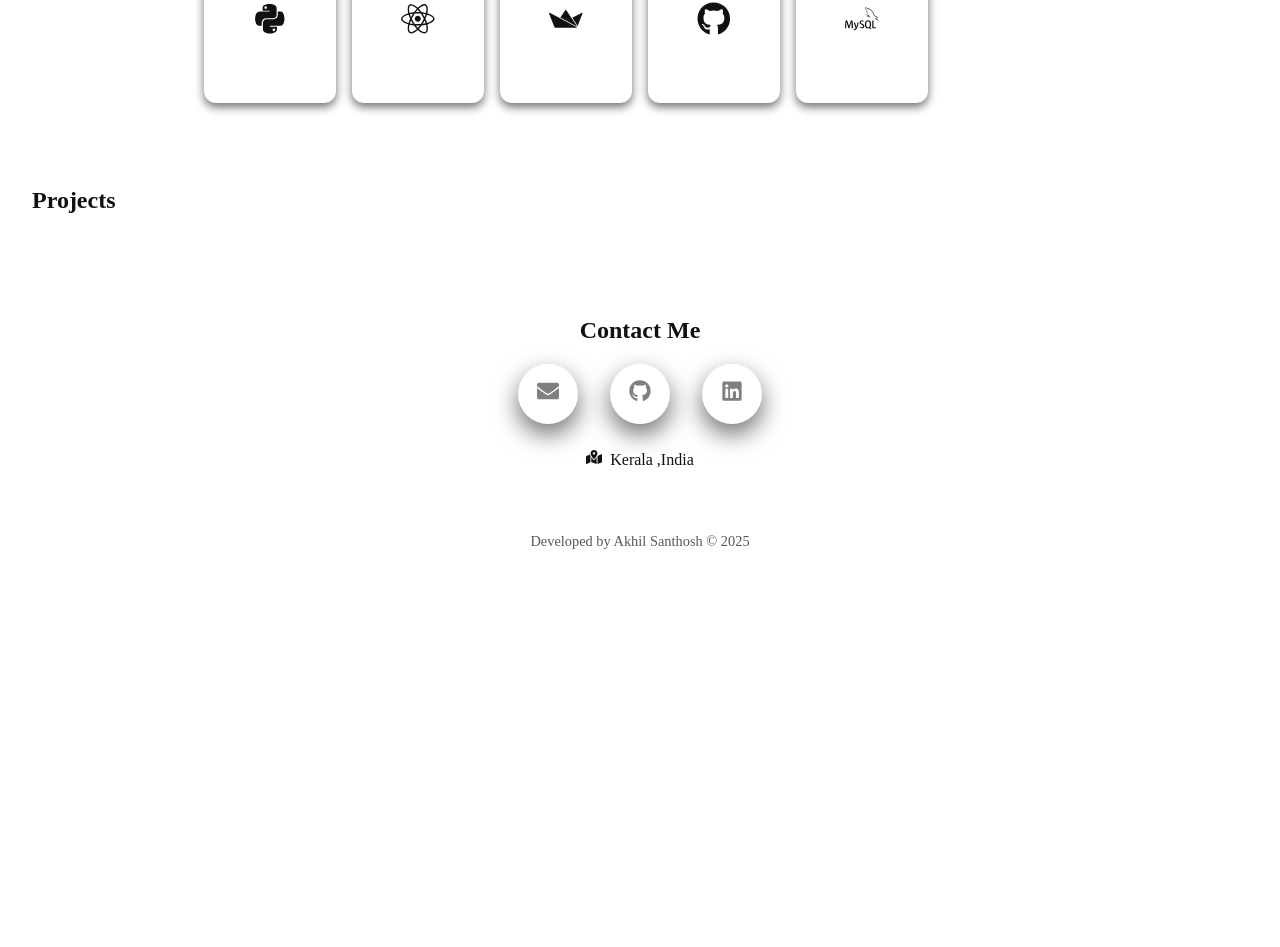
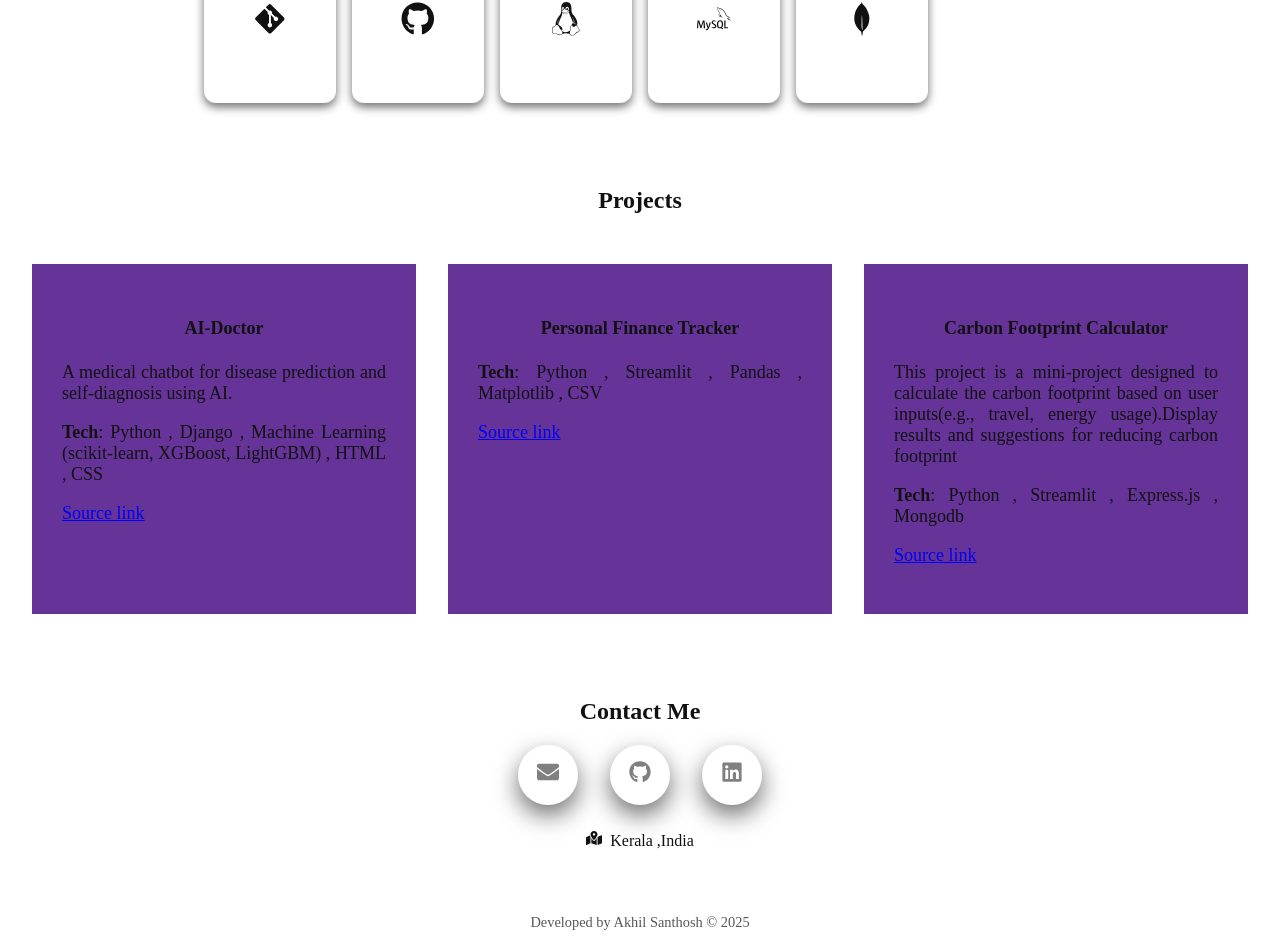
Before and after one commit to Akhil-vk18/my-portfolio, a React (Create React App) app: page / in a window 1280 px wide. Shown: the part 918-1865 px from the top of the page. Before the commit the page ends 1484 px from the top, so only its background shows below. Built offline with nearby package versions, Linux system fonts and the light colour scheme.

Commit message:
added project section and modified grid section in skills.css

```diff
--- a/src/components/Contact.css
+++ b/src/components/Contact.css
@@ -1,4 +1,8 @@
 
+.contact-section{
+    padding: 2rem;
+    text-align: center;
+}
 .contact-icons {
     display: flex;
     justify-content: center;
@@ -80,4 +84,5 @@
 .location{
     margin-top: 2%;
     font-size: 16px;
+    text-align: center;
 }
--- a/src/components/Contact.js
+++ b/src/components/Contact.js
@@ -9,7 +9,7 @@ import "./Contact.css";
 
 function Contact() {
   return (
-    <section id="contact" style={{ padding: "2rem", textAlign: "center" }}>
+    <section id="contact" className="contact-section">
       <h2>Contact Me</h2>
       <div className="contact-icons">
         <div className="icon-item">
--- /dev/null
+++ b/src/components/Projects.css
@@ -0,0 +1,21 @@
+.projects-section{
+    padding: 2rem;
+    text-align: center;
+}
+.projects-grid{
+    display: grid;
+    gap: 2rem;
+    grid-template-columns: repeat(3,1fr);
+    margin-top: 50px;
+
+
+}
+p{
+    text-align: justify;
+}
+.project-card{
+    background-color: rebeccapurple;
+    font-size: large;
+    padding: 30px;
+
+}
--- a/src/components/Projects.js
+++ b/src/components/Projects.js
@@ -1,24 +1,57 @@
 import React from "react";
-
-function Projects(){
-    return(
-    <section id="projects" style={{padding:'2rem'}}>
-        <h2>Projects</h2>
-
-        <div>
-            {/* project 1 */}
-        </div>
-
-        <div>
-            {/* project 1 */}
-        </div>
-
-        <div>
-            {/* project 1 */}
-        </div>
-
+import './Projects.css';
+function Projects() {
+  const projectList = [
+    {
+      title: "AI-Doctor",
+      discription:
+        "A medical chatbot for disease prediction and self-diagnosis using AI.",
+      tech: [
+        "Python",
+        "Django",
+        "Machine Learning (scikit-learn, XGBoost, LightGBM)",
+        "HTML",
+        "CSS",
+      ],
+      github: "https://github.com/Akhil-vk18/main-project-ai-project",
+    },
+    {
+      title: "Personal Finance Tracker",
+      description:
+        "A Streamlit-based personal finance tracker that allows users to log income/expenses, filter by date, and visualize data through interactive graphs. Built with Python and Matplotlib, with CSV-based storage.",
+      tech: ["Python", "Streamlit", "Pandas", "Matplotlib", "CSV"],
+      github: "https://github.com/Akhil-vk18/finance-tracker-",
+      // liveDemo: "https://personal-finance-tracker-app.streamlit.app/"
+    },
+    {
+      title: "Carbon Footprint Calculator",
+      discription:
+        "This project is a mini-project designed to calculate the carbon footprint based on user inputs(e.g., travel, energy usage).Display results and suggestions for reducing carbon footprint",
+      tech: ["Python", "Streamlit", "Express.js", "Mongodb"],
+      github: "https://github.com/Akhil-vk18/carbonfootprint-calculator.git",
+    },
+  ];
+  return (
+    <section id="projects" style={{ padding: "2rem" }} className="projects-section">
+      <h2>Projects</h2>
+      <div className="projects-grid">
+        {projectList.map((project) => (
+          <div className="project-card">
+            <h4>{project.title}</h4>
+            <p>{project.discription}</p>
+            <p>
+              <strong>Tech</strong>: {project.tech.join(" , ")}
+            </p>
+            <p>
+              <a href={project.github} target="blank" rel="noopener noreferrer">
+                Source link
+              </a>
+            </p>
+          </div>
+        ))}
+      </div>
     </section>
-    );
+  );
 }
 
 export default Projects;
--- a/src/components/Skills.css
+++ b/src/components/Skills.css
@@ -4,8 +4,8 @@
 }
 .skills-grid {
     display: grid;
-    grid-template-rows: repeat(2, auto);
-    grid-auto-flow: column;
+    grid-template-columns: repeat(6, auto);
+
     gap: 1rem;
     justify-content: center;
 }
```
